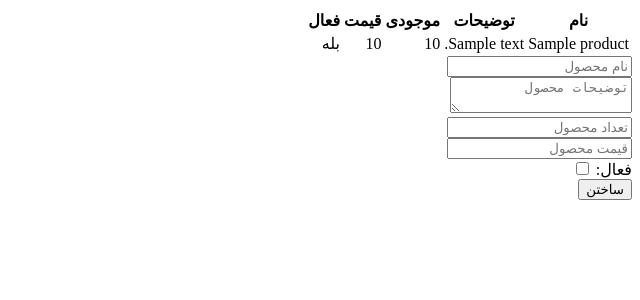
After one commit to mostafaForMocrosoft/online-shop, a Flask app: template app/templates/admin/products.html in a window 1280 px wide. The commit adds this page. Shown: the top 300 px of the page, without its empty margins (640-1280 px from the left). Run offline with Flask 3, Linux system fonts and the light colour scheme; the template is opened without the code that fills it: values that come from a table or form of the project are taken from there, others are empty; tables that the repository leaves empty hold one stand-in row (values such as "Sample post").

Commit message:
adding admin dashboard and one route for show products

```diff
--- a/app/__init__.py
+++ b/app/__init__.py
@@ -1,6 +1,6 @@
 def create_app():
     from flask import Flask
-    from app.extensions import db
+    from app.extensions import db, csrf
     from app.config import database_url
     from app.blueprints.general import app as general
     from app.blueprints.admin import app as admin
@@ -17,6 +17,7 @@ def create_app():
     app.register_blueprint(admin)
 
     db.init_app(app)
+    csrf.init_app(app)
 
     with app.app_context():
         db.create_all()
--- a/app/extensions.py
+++ b/app/extensions.py
@@ -1,6 +1,8 @@
 from flask_sqlalchemy import SQLAlchemy
+from flask_wtf.csrf import CSRFProtect
 
 db = SQLAlchemy()
+csrf = CSRFProtect()
 
 import app.models.user
 import app.models.product
--- a/app/templates/admin/login.html
+++ b/app/templates/admin/login.html
@@ -4,6 +4,8 @@
     <form action="#" method="post">
         <h3>ورود به پنل مدیریت</h3>
 
+        <input type="hidden" name="csrf_token" value="{{ csrf_token() }}">
+
         <input type="text" name="username" placeholder="نام کاربری مدیر"><br>
         <input type="password" name="password" placeholder="رمز ورود مدیر"><br>
         <input type="submit" value="ورود به پنل مدیریت">
--- /dev/null
+++ b/app/templates/admin/products.html
@@ -0,0 +1,46 @@
+{% extends 'base.html' %}
+
+{% block body %}
+    {% if products %}
+        <table>
+            <tr>
+                <th>نام</th>
+                <th>توضیحات</th>
+                <th>موجودی</th>
+                <th>قیمت</th>
+                <th>فعال</th>
+            </tr>
+
+            {% for product in products %}
+                <tr>
+                    <td>{{ product.name }}</td>
+                    <td>{{ product.description }}</td>
+                    <td>{{ product.stock }}</td>
+                    <td>{{ product.price }}</td>
+                    {% if product.active == true %}
+                        <td>بله</td>
+                    {% else %}
+                        <td>خیر</td>
+                    {% endif %}
+                </tr>
+            {% endfor %}
+
+        </table>
+    {% else %}
+        <b>محصولی پیدا نشد</b>
+        <br>
+    {% endif %}
+
+    <div>
+        <form action="#" method="post">
+            <input type="hidden" name="csrf_token" value="{{ csrf_token() }}">
+            <input type="text" name="name" placeholder="نام محصول"><br>
+            <textarea name="description" placeholder="توضیحات محصول"></textarea><br>
+            <input type="number" name="stock" placeholder="تعداد محصول"><br>
+            <input type="number" name="price" placeholder="قیمت محصول"><br>
+            <label>فعال: </label>
+            <input type="checkbox" name="active"><br>
+            <input type="submit" value="ساختن">
+        </form>
+    </div>
+{% endblock %}
```
Also changed, not shown: app/blueprints/admin.py (+42 -1 lines), app/templates/admin/dashboard.html (added, +7 -0 lines), 2 other files. Lines whose indentation alone changed are shown as unchanged.
